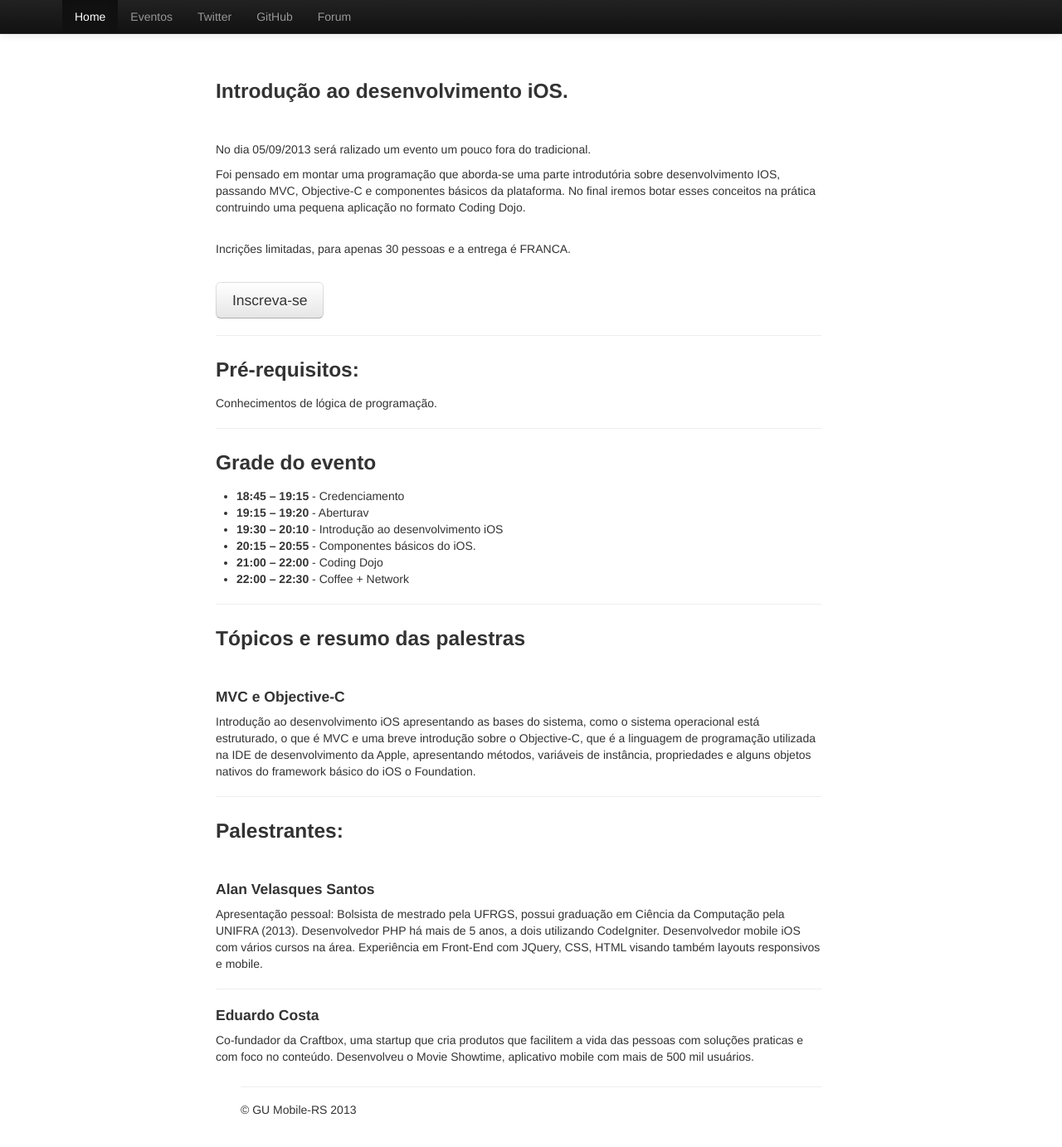
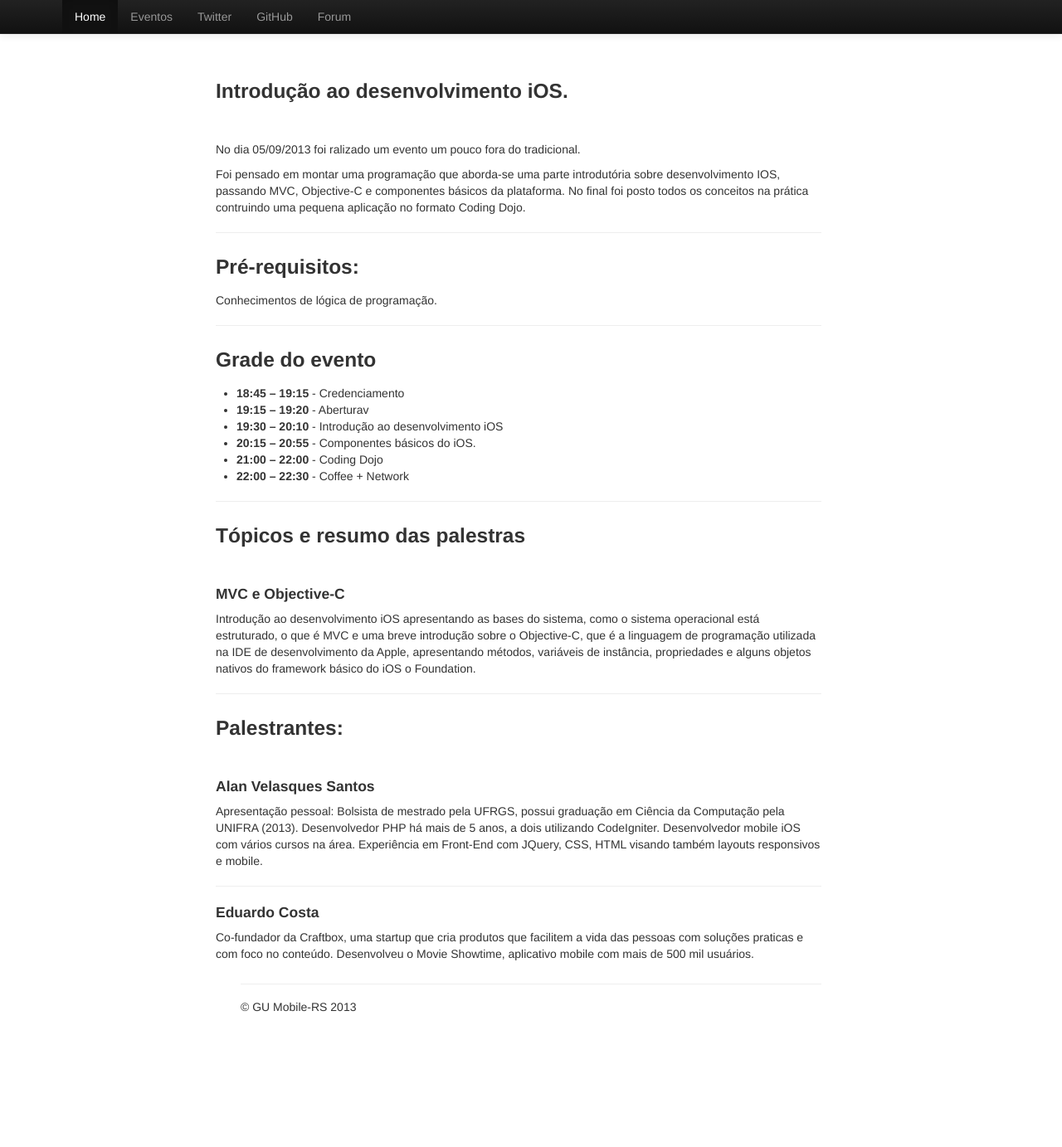
Before and after one commit to vameri/gumobilers.github.com, a Jekyll site: the page built from _posts/2013-09-05-evento-introducao-desenvolvimento-ios.html, in a window 1280 px wide and 1398 px high. Shown: the top 1383 px of the window at 83% size. Built offline with Jekyll 4.4.1, drawn with Linux system fonts in a browser that asks for light colours.

Commit message:
Update post

```diff
--- a/_posts/2013-09-05-evento-introducao-desenvolvimento-ios.html
+++ b/_posts/2013-09-05-evento-introducao-desenvolvimento-ios.html
@@ -1,18 +1,14 @@
 ---
 layout: default
 title: Introdução ao desenvolvimento iOS
-description: No dia 05/09/2013 será ralizado um evento um pouco fora do tradicional. Foi pensado em montar uma programação que aborda-se uma parte introdutória sobre desenvolvimento IOS, passando MVC, Objective-C e componentes básicos da plataforma. No final iremos botar esses conceitos na prática contruindo uma pequena aplicação no formato Coding Dojo.
+description: No dia 05/09/2013 foi ralizado um evento um pouco fora do tradicional. Foi pensado em montar uma programação que aborda-se uma parte introdutória sobre desenvolvimento IOS, passando MVC, Objective-C e componentes básicos da plataforma. No final foi posto todos os conceitos na prática contruindo uma pequena aplicação no formato Coding Dojo.
 ---
 <div class="row">
   	<h3>Introdução ao desenvolvimento iOS.</h3>
   	{% include share.html %}
   	<p>&nbsp;</p>
-  	<p>No dia 05/09/2013 será ralizado um evento um pouco fora do tradicional.</p>
-	<p>Foi pensado em montar uma programação que aborda-se uma parte introdutória sobre desenvolvimento IOS, passando MVC, Objective-C e componentes básicos da plataforma. No final iremos botar esses conceitos na prática contruindo uma pequena aplicação no formato Coding Dojo.</p>
-	<br>
-	<p>Incrições limitadas, para apenas 30 pessoas e a entrega é FRANCA.</p>
-	<br>
-	<p><a href="http://goo.gl/MEoGXR" class="btn btn-large">Inscreva-se</a></p>
+  	<p>No dia 05/09/2013 foi ralizado um evento um pouco fora do tradicional.</p>
+	<p>Foi pensado em montar uma programação que aborda-se uma parte introdutória sobre desenvolvimento IOS, passando MVC, Objective-C e componentes básicos da plataforma. No final foi posto todos os conceitos na prática contruindo uma pequena aplicação no formato Coding Dojo.</p>
 	<hr>
 
 	<h3>Pré-requisitos:</h3>
```
